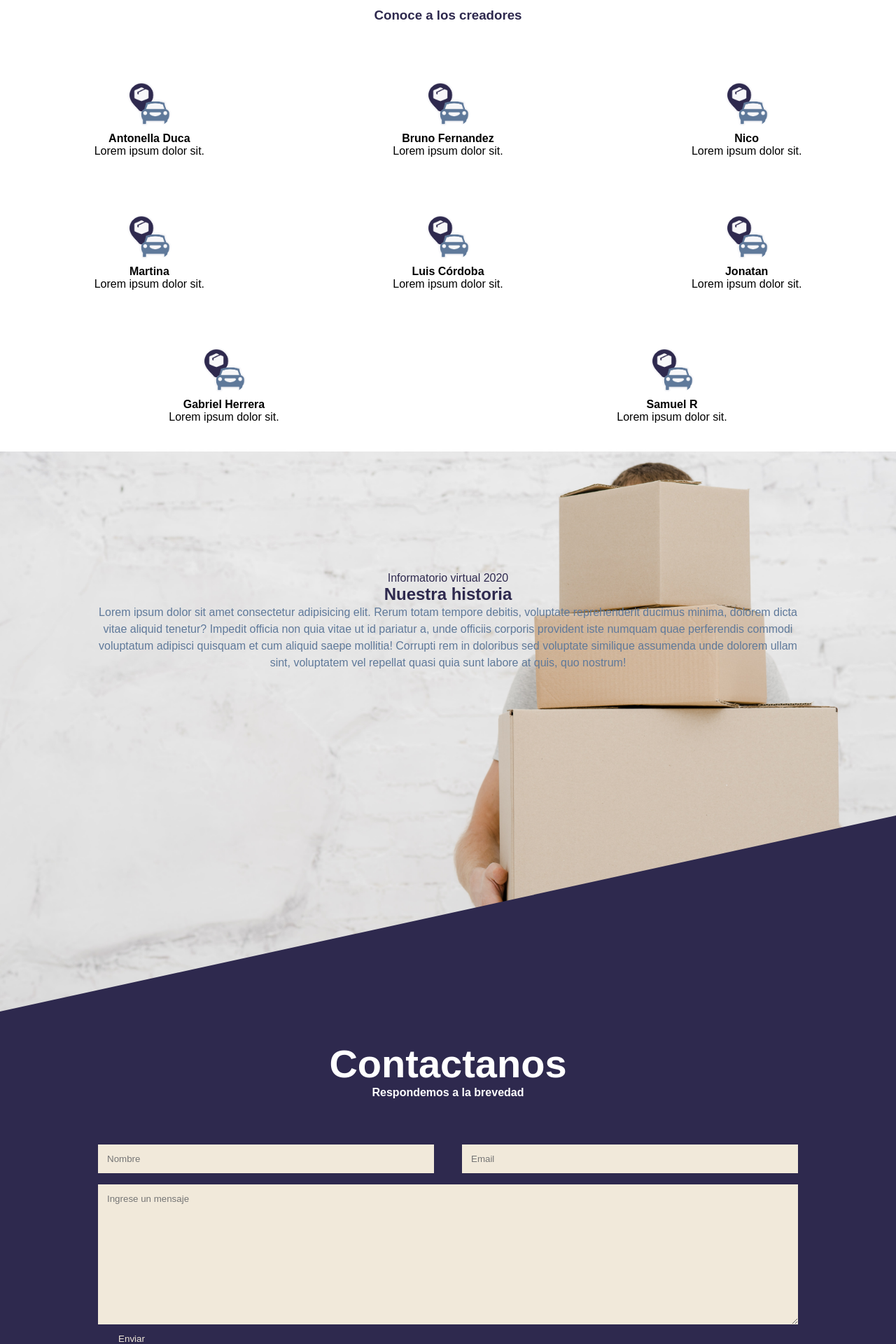
After one commit to brunofnz/OpenCargo, a Django app: template templates/preguntas.html in a window 1280 px wide. The commit adds this page. Shown: the part 2160-4080 px from the top of the page at 70% size. Run offline with Django 3.2, Linux system fonts and the light colour scheme; the template is opened without the code that fills it, so the values that code supplies are empty.

Commit message:
se agregaron estilos e imagenes y html preguntas

```diff
--- /dev/null
+++ b/static/css/estiloPF.css
@@ -0,0 +1,244 @@
+*{
+    margin: 0;
+    padding: 0;
+    box-sizing: border-box;
+}
+
+body{
+    font-family: Arial, Helvetica, sans-serif;
+    font-size: 16px;
+}
+
+header{
+    width: 100%;
+    height: 400px;
+    background-image: url(../img/mujer_comprando_desde_pc_con_tarjeta.jpg);
+    background-attachment: fixed;
+    background-position: center;
+    background-size: cover;
+    position: relative;
+    overflow: hidden;
+    color: #2e294e;
+    text-align: center;
+}
+header .textos{
+    margin-top: 152px;
+
+}
+header .titulo{
+    font-size: 60px;
+
+}
+header .subtitulo{
+    font-size: 20px;
+    font-weight: 300;
+    margin-bottom: 32px;
+}
+
+.boton{
+    display: inline-block;
+    padding: 6px;
+    width: 90px;
+    border: 1px solid #f1e9da;
+    color: #f1e9da;
+    font-size: 15px;
+    text-align: center;
+    text-decoration: none;
+    border-radius: 16px;
+}
+.sesgoabajo{
+    position: absolute;
+    bottom: 0;
+    left: 0;
+    border-width: 0 0 25vh 100vw;
+    border-style: solid;
+    border-color: transparent transparent #fff transparent ;
+}
+
+.sesgoarriba{
+    z-index: 10;
+    position: absolute;
+    bottom: 0;
+    left: 0;
+    border-width: 25vh 100vw 0 0  ;
+    border-style: solid;
+    border-color: #fff transparent transparent transparent ;
+}
+
+.contenedor{
+    width: 90%;
+    max-width: 1000px;
+    margin: auto;
+    overflow: hidden;
+    padding: 42px 0;
+    color: #2e294e;
+    text-align: center;
+
+}
+
+.sobre-nosotros{
+    text-align: center;
+    font-size: 30px;
+    margin-bottom: 10px;
+    font-weight: 600;
+
+}
+.parrafo{
+    margin-bottom: 13px;
+    font-weight: 300;
+    text-align: center;
+    line-height: 24px;
+    color: #5f799a;
+}
+
+.galeria{
+    width: 100%;
+    height: 500px;
+    overflow: hidden;
+    display: flex;
+    position: relative;
+}
+
+.imagenes{
+    width: 50%;
+    height: 500px;
+    overflow: hidden;
+    position: relative;
+}
+
+.imagenes img{
+    width: 100%;
+    height: 100%;
+    object-fit: cover;
+}
+
+.encima{
+    position: absolute;
+    top: 0;
+    left: 0;
+    width: 100%;
+    height: 100%;
+    background: #5f799a(52, 73, 94, 0.815);
+}
+
+.encima h2{
+    position: relative;
+    top: 45%;
+    text-align: center;
+    color: #5f799a;
+}
+
+.encima div{
+    position: relative;
+    display: block;
+    top: 46%;
+    width: 40px;
+    height: 5px;
+    background: #5f799a;
+    margin: auto;
+}
+
+.equipo{
+    width: 100%;
+    margin: auto;
+    display: flex;
+    flex-wrap: wrap;
+    justify-content: space-around;
+}
+
+.card{
+    margin: 20px 0;
+    width: 30%;
+    height: 250%;
+    text-align: center;
+    padding: 20px;
+    box-shadow: 5px 5px 5px 0 #2e294e(52, 73, 94, 0.849);
+}
+
+.card img{
+    width: 70px;
+    height: 70px;
+    object-fit: cover;
+    border-radius: 100%;
+}
+
+.fondo{
+    height: 1000px;
+    position: relative;
+    background-image: url(../img/hombre_sosteniendo_cajas.jpg);
+    height: 100vh;
+    background-size: cover;
+    overflow: hidden;
+    background-attachment: fixed;
+    background-attachment: center;
+    padding-top: 130px;
+}
+
+.sesgoabajo-unico{
+    z-index: 10;
+    position: absolute;
+    bottom: 0;
+    left: 0;
+    border-width: 0 0 35vh 100vw;
+    border-style: solid;
+    border-color: transparent transparent #2e294e transparent ;
+
+}
+
+footer{
+    background: #2e294e;
+    height: auto;
+}
+.titulo-footer, .subtitulo-footer{
+    color: #fff;
+    text-align: center;
+    font-size: 56px;
+}
+
+.subtitulo-footer{
+    font-size: 16px;
+    font-weight: 400px;
+    margin-bottom: 64px;
+}
+
+form{
+    display: flex;
+    width: 100%;
+    justify-content: space-between;
+    flex-wrap: wrap;
+    margin: auto;
+}
+input[type="text"], input[type="email"]{
+    display: inline-block;
+    width: 48%;
+    padding: 13px;
+    border: none;
+    color: #2e294e;
+    font-family: Arial, Helvetica, sans-serif;
+    background: #f1e9da;
+    margin-bottom: 16px;
+    border-top: 1px solid;
+}
+
+textarea{
+    display: block;
+    width: 100%;
+    max-width: 100%;
+    min-width: 100%;
+    max-height: 200%;
+    min-height: 200px;
+    background: #f1e9da;
+    padding: 13px;
+    border: none;
+    color: #2e294e;
+    font-family: Arial, Helvetica, sans-serif;
+}
+
+input[type="submit"]{
+    display: inline-block;
+    padding: 13px;
+    border: none;
+    color: #f1e9da;
+    background: #2e294e;
+    width: 96px;
+}
--- a/templates/index.html
+++ b/templates/index.html
@@ -7,8 +7,8 @@
     <title>OpenCargo</title>
     {% load static %}
     <link rel="shortcut icon" href="{% static 'img/icon.png' %}" type="image/x-icon">
-    <link rel="stylesheet" href="{% static 'estilo.css' %}">
-    <link rel="stylesheet" href="{% static 'styles.css' %}">
+    <link rel="stylesheet" href="{% static 'css/estilo.css' %}">
+    <link rel="stylesheet" href="{% static 'css/styles.css' %}">
 
     <meta name="viewport" content="width=device-width, user-scalable=no, initial-scale=1.0, maximum-scale=1.0, minimum-scale=1.0">
 </head>
--- /dev/null
+++ b/templates/preguntas.html
@@ -0,0 +1,143 @@
+<!DOCTYPE html>
+<html lang="es">
+<head>
+    <meta charset="UTF-8">
+    <meta name="viewport" content="width=device-width, initial-scale=1.0">
+    <meta http-eqiv="X-UA-Compatible" content="ie=edge">
+    <title>Preguntas frecuentes</title>
+    <link rel="stylesheet" href="css/estiloPF.css">
+</head>
+<body>
+    <header>
+        <div class="textos">
+            <h1 class="titulo">Preguntas frecuentes</h1>
+            <a href="#" class="boton">Volver</a>
+            <div class="sesgoabajo"></div>
+        </div>
+
+    </header>
+    <main>
+        <section class="acerca-de">
+        <div class="contenedor">
+            <h2 class="sobre-nosotros">¿Qué es OpenCargo?</h2>
+            <p class="parrafo"> Lorem ipsum dolor sit amet consectetur adipisicing elit. Rerum totam tempore debitis, voluptate reprehenderit ducimus minima, dolorem dicta vitae aliquid tenetur? Impedit officia non quia vitae ut id pariatur a, unde officiis corporis provident iste numquam quae perferendis commodi voluptatum adipisci quisquam et cum aliquid saepe mollitia! Corrupti rem in doloribus sed voluptate similique assumenda unde dolorem ullam sint, voluptatem vel repellat quasi quia sunt labore at quis, quo nostrum!</p>
+
+        </div>
+        <div class="contenedor">
+            <h2 class="sobre-nosotros">¿Cómo funciona OpenCargo?</h2>
+            <p class="parrafo"> Lorem ipsum dolor sit amet consectetur adipisicing elit. Rerum totam tempore debitis, voluptate reprehenderit ducimus minima, dolorem dicta vitae aliquid tenetur? Impedit officia non quia vitae ut id pariatur a, unde officiis corporis provident iste numquam quae perferendis commodi voluptatum adipisci quisquam et cum aliquid saepe mollitia! Corrupti rem in doloribus sed voluptate similique assumenda unde dolorem ullam sint, voluptatem vel repellat quasi quia sunt labore at quis, quo nostrum!</p>
+
+        </div>
+        <div class="contenedor">
+            <h2 class="sobre-nosotros">¿Cuál es el peso y las dimensiones máximas de un paquete?</h2>
+            <p class="parrafo"> Lorem ipsum dolor sit amet consectetur adipisicing elit. Rerum totam tempore debitis, voluptate reprehenderit ducimus minima, dolorem dicta vitae aliquid tenetur? Impedit officia non quia vitae ut id pariatur a, unde officiis corporis provident iste numquam quae perferendis commodi voluptatum adipisci quisquam et cum aliquid saepe mollitia! Corrupti rem in doloribus sed voluptate similique assumenda unde dolorem ullam sint, voluptatem vel repellat quasi quia sunt labore at quis, quo nostrum!</p>
+
+        </div>
+        <div class="contenedor">
+            <h2 class="sobre-nosotros">¿Cómo puedo seguir la situación de mi envío?</h2>
+            <p class="parrafo"> Lorem ipsum dolor sit amet consectetur adipisicing elit. Rerum totam tempore debitis, voluptate reprehenderit ducimus minima, dolorem dicta vitae aliquid tenetur? Impedit officia non quia vitae ut id pariatur a, unde officiis corporis provident iste numquam quae perferendis commodi voluptatum adipisci quisquam et cum aliquid saepe mollitia! Corrupti rem in doloribus sed voluptate similique assumenda unde dolorem ullam sint, voluptatem vel repellat quasi quia sunt labore at quis, quo nostrum!</p>
+
+        </div>
+        <div class="contenedor">
+            <h2 class="sobre-nosotros">¿Es seguro?</h2>
+            <p class="parrafo"> Lorem ipsum dolor sit amet consectetur adipisicing elit. Rerum totam tempore debitis, voluptate reprehenderit ducimus minima, dolorem dicta vitae aliquid tenetur? Impedit officia non quia vitae ut id pariatur a, unde officiis corporis provident iste numquam quae perferendis commodi voluptatum adipisci quisquam et cum aliquid saepe mollitia! Corrupti rem in doloribus sed voluptate similique assumenda unde dolorem ullam sint, voluptatem vel repellat quasi quia sunt labore at quis, quo nostrum!</p>
+
+        </div>
+        </section>
+        <section class="galeria">
+            <div class="sesgoabajo"></div>
+            <div class="imagenes">
+                <img src="img/hombre_en_auto.jpg" alt=""></div>
+            <div class="imagenes">
+                <img src="img/mujer_sosteniendo_caja_sonriente.jpg" alt=""></div>
+            <div class="imagenes">
+                <img src="img/hombre_entregando_paquete_en_auto.jpg" alt=""></div>
+
+        </section>
+        <section class="miembros">
+            <div class="contenedor">
+                <h2 class="sobre-nosotros">Nuestro equipo</h2>
+                <h3 class="historia">Conoce a los creadores</h3>
+            </div>
+        </section>
+        <section class="equipo">
+
+                <div class="card">
+                    <img src="img/isologo - con borde.png" alt="">
+                    <h4>Antonella Duca</h4>
+                    <p>Lorem ipsum dolor sit.</p>
+
+                </div>
+                <div class="card">
+                    <img src="img/isologo - con borde.png" alt="">
+                    <h4>Bruno Fernandez</h4>
+                    <p>Lorem ipsum dolor sit.</p>
+
+                </div>
+                <div class="card">
+                    <img src="img/isologo - con borde.png" alt="">
+                    <h4>Nico</h4>
+                    <p>Lorem ipsum dolor sit.</p>
+
+                </div>
+                <div class="card">
+                    <img src="img/isologo - con borde.png" alt="">
+                    <h4>Martina</h4>
+                    <p>Lorem ipsum dolor sit.</p>
+
+                </div>
+                <div class="card">
+                    <img src="img/isologo - con borde.png" alt="">
+                    <h4>Luis Córdoba</h4>
+                    <p>Lorem ipsum dolor sit.</p>
+
+                </div>
+                <div class="card">
+                    <img src="img/isologo - con borde.png" alt="">
+                    <h4>Jonatan</h4>
+                    <p>Lorem ipsum dolor sit.</p>
+
+                </div>
+                  <div class="card">
+                    <img src="img/isologo - con borde.png" alt="">
+                    <h4>Gabriel Herrera</h4>
+                    <p>Lorem ipsum dolor sit.</p>
+
+                </div>
+                <div class="card">
+                    <img src="img/isologo - con borde.png" alt="">
+                    <h4>Samuel R</h4>
+                    <p>Lorem ipsum dolor sit.</p>
+
+                </div>
+
+            </div>
+        </section>
+        <section class="fondo">
+
+            <div class="contenedor">Informatorio virtual 2020</h3>
+                <h2 class="subtitulo-creadores">Nuestra historia</h2>
+                <p class="parrafo"> Lorem ipsum dolor sit amet consectetur adipisicing elit. Rerum totam tempore debitis, voluptate reprehenderit ducimus minima, dolorem dicta vitae aliquid tenetur? Impedit officia non quia vitae ut id pariatur a, unde officiis corporis provident iste numquam quae perferendis commodi voluptatum adipisci quisquam et cum aliquid saepe mollitia! Corrupti rem in doloribus sed voluptate similique assumenda unde dolorem ullam sint, voluptatem vel repellat quasi quia sunt labore at quis, quo nostrum!</p>
+            </div>
+            <div class="sesgoabajo-unico"></div>
+        </section>
+    </main>
+    <footer>
+        <div class="contenedor">
+            <h2 class="titulo-footer">Contactanos</h2>
+            <h3 class="subtitulo-footer">Respondemos a la brevedad</h3>
+            <div class="footer">
+                <form action="">
+                    <input type="text" name="" id="" placeholder="Nombre">
+                    <input type="email" name="" id="" placeholder="Email">
+                    <textarea name="" id="" cols="30" rows="10" placeholder="Ingrese un mensaje"></textarea>
+                    <input type="submit" value="Enviar">
+
+                </form>
+
+            </div>
+
+        </div>
+    </footer>
+</body>
+</html>
```
Also changed, not shown: static/img/hombre_en_auto.jpg (added), static/img/hombre_entregando_paquete_en_auto.jpg (added), static/img/hombre_sosteniendo_cajas.jpg (added), static/img/isologo - con borde.png (added), static/img/mujer_comprando_desde_pc_con_tarjeta.jpg (added), static/img/mujer_sonriendo_en_auto.jpg (added), static/img/mujer_sosteniendo_caja_y_celular.jpg (added).
